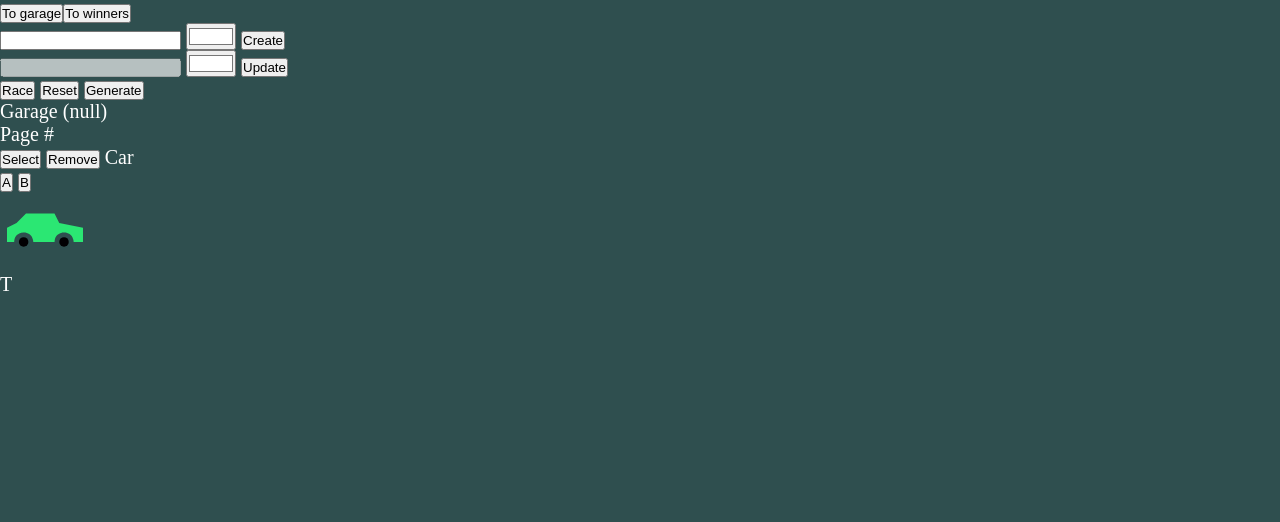
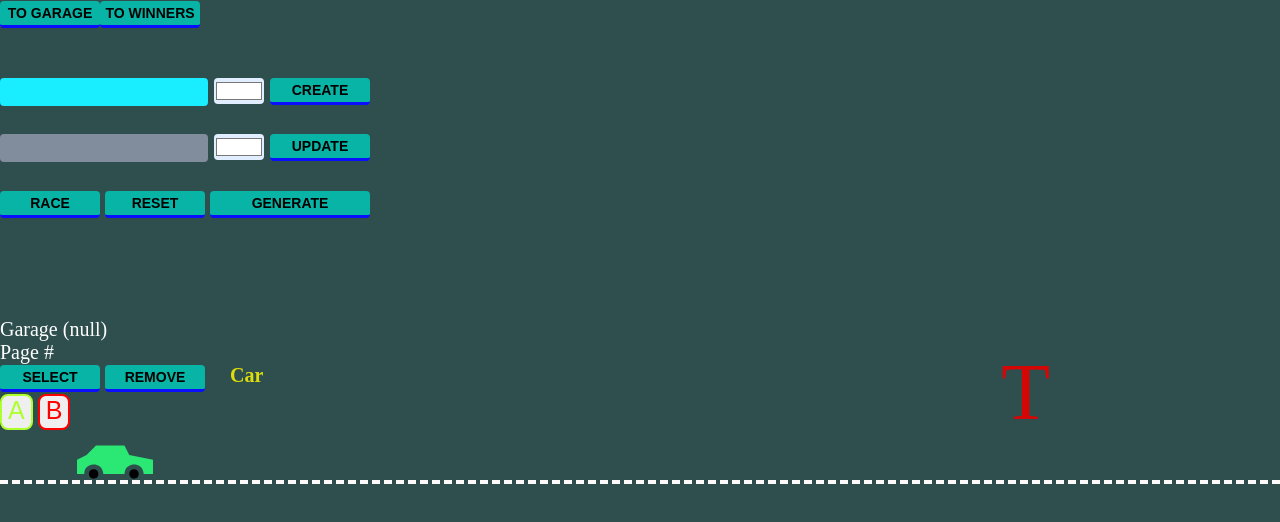
Before and after one commit to GBaykov/gbaykov-JSFE2021Q1, a website built with webpack: page async-race/src/index.html in a window 1280 px wide. Built offline with nearby package versions, Linux system fonts and the light colour scheme; files whose address does not match are found by name.

Commit message:
feat:add basic styles

```diff
--- a/async-race/src/components/garage-page/garage.ts
+++ b/async-race/src/components/garage-page/garage.ts
@@ -66,7 +66,7 @@
   <div class ="launch-pad">
     <div class = "control-panel">
       <button class = "icon start-engine-button" id="start-engine-car-${id}" ${isEngineStarted ? 'disbled' : ''}>A</button>
-      <button class = "button stop-engine-button" id="stop-engine-car-${id}" ${!isEngineStarted ? 'disbled' : ''}>B</button>
+      <button class = "icon stop-engine-button" id="stop-engine-car-${id}" ${!isEngineStarted ? 'disbled' : ''}>B</button>
     </div>
     <div class ="car" id="car-${id}">
     ${renderCarImage(color)}
--- a/async-race/src/components/winners-page/winners.ts
+++ b/async-race/src/components/winners-page/winners.ts
@@ -13,7 +13,7 @@
   </thead>
   <tbody>
     <tr>
-      <td>2 </td>
+      <td>1 </td>
       <td>${renderCarImage('black')} </td>
       <td>Lamba </td>
       <td>1 </td>
--- a/async-race/src/styles.scss
+++ b/async-race/src/styles.scss
@@ -29,9 +29,182 @@
   width: 90px;
   height: 76px;
   transform: rotateY(180deg);
+  margin-bottom: -25px;
 }
 
 
 .displayNone{
   display: none;
 }
+
+
+
+.garage {
+  list-style: none;
+  padding: 0;
+  margin-bottom: 100px;
+}
+
+.table{
+  margin-bottom: 100px;
+}
+.table td, table th {
+  font-size: 20px;
+padding: 8px;
+}
+.table th {
+  background: rgb(18, 134, 242);
+}
+.table-button {
+  cursor: pointer;
+  user-select: none;
+}
+.table-button.asc::after {
+  content: '^'
+}
+.table-button.desc::after {
+  content: '*'
+}
+.garage .car {
+  width: 100px;
+}
+.race-controls {
+  margin-bottom: 100px;
+}
+.menu{
+  margin-bottom: 50px;
+}
+.icon {
+  cursor: pointer;
+  border: 2px solid;
+  border-radius: 8px;
+  font-size: 25px;
+  padding: 0 6px 3px 6px;
+}
+.icon:hover {
+  color: rgb(6, 100, 14)
+}
+.icon:disabled {
+  color: rgb(85, 85, 85);
+  cursor: auto;
+}
+.icon.enabling {
+  color: rgb(10, 16, 255);
+}
+.start-engine-button {
+  color: greenyellow;
+}
+.stop-engine-button {
+  color:red;
+}
+.control-panel{
+  padding: 10px, 20px, 10px, 0;
+}
+.car{
+padding: 30px 0 0;
+}
+.road{
+display: flex;
+margin-bottom: 20px;
+border-bottom: 4px dashed snow;
+justify-content: space-between;
+align-items:baseline
+}
+
+.launch-pad{
+  display: flex;
+}
+
+.flag {
+  padding: 30px;
+  margin-right: 200px;
+  color: rgb(212, 6, 6);
+  font-size: 80px;
+  margin-top: -75px;
+
+}
+
+.button {
+  font-size: 14px;
+  line-height: 16px;
+  font-weight: 700;
+  background: rgb(8, 180, 166);
+  border-radius: 4px;
+  border:none;
+  border-bottom: 3px solid rgb(10, 16, 255);
+  padding: 4px;
+  width: 100px;
+  text-transform: uppercase;
+  box-sizing: border-box;
+}
+
+.button.primary{
+  background: rgb(221, 221, 11);
+  border-bottom: rgb(92, 92, 4);
+}
+.button:active {
+  transform: translateY(4px);
+  border-bottom: 2px solid rgb(37, 16, 158);
+}
+.button.disabled {
+  background: rgb(129, 141, 156);
+  border-bottom: 4px solid rgb(29, 59, 94);
+}
+
+.generator {
+  margin-bottom: 50px;
+}
+.button.generator-button{
+width: 160px;
+}
+
+.form{
+  height: 56px;
+  display: flex;
+  align-items: flex-start;
+  justify-content: space-between;
+  width: 370px;
+}
+.input {
+  border: 0;
+  border-radius: 4px;
+  background: rgb(24,238,255);
+  font-size: 14px;
+  padding: 4px;
+  height: 20px;
+  width: 200px;
+}
+.input:disabled {
+  background: rgb(129,141,156);
+}
+.color {
+  border: 0;
+  border-radius: 4px;
+  background: rgb(224,238,255);
+  height: 26px;
+}
+.color:disabled {
+  background: rgb(129,141,156);
+}
+.car-name{
+  font-weight: 700;
+  font-size: 20px;
+  padding-left: 20px;
+  color: rgb(221, 221, 11);
+}
+.message {
+  top: 50%;
+  left: calc(50% - 250px);
+  text-align: center;
+  //display: none;
+  display: block;
+  position: fixed;
+  font-size: 50px;
+  color: white;
+  width: 500px;
+  height: 100px;
+  text-shadow: -1px 4px #fff, 0 -2px 10px #ff0, 0 -10px 20px #ff8000, 0 -18px 40px #f00;
+}
+// .message.visible {
+//   display: block;
+// }
```
